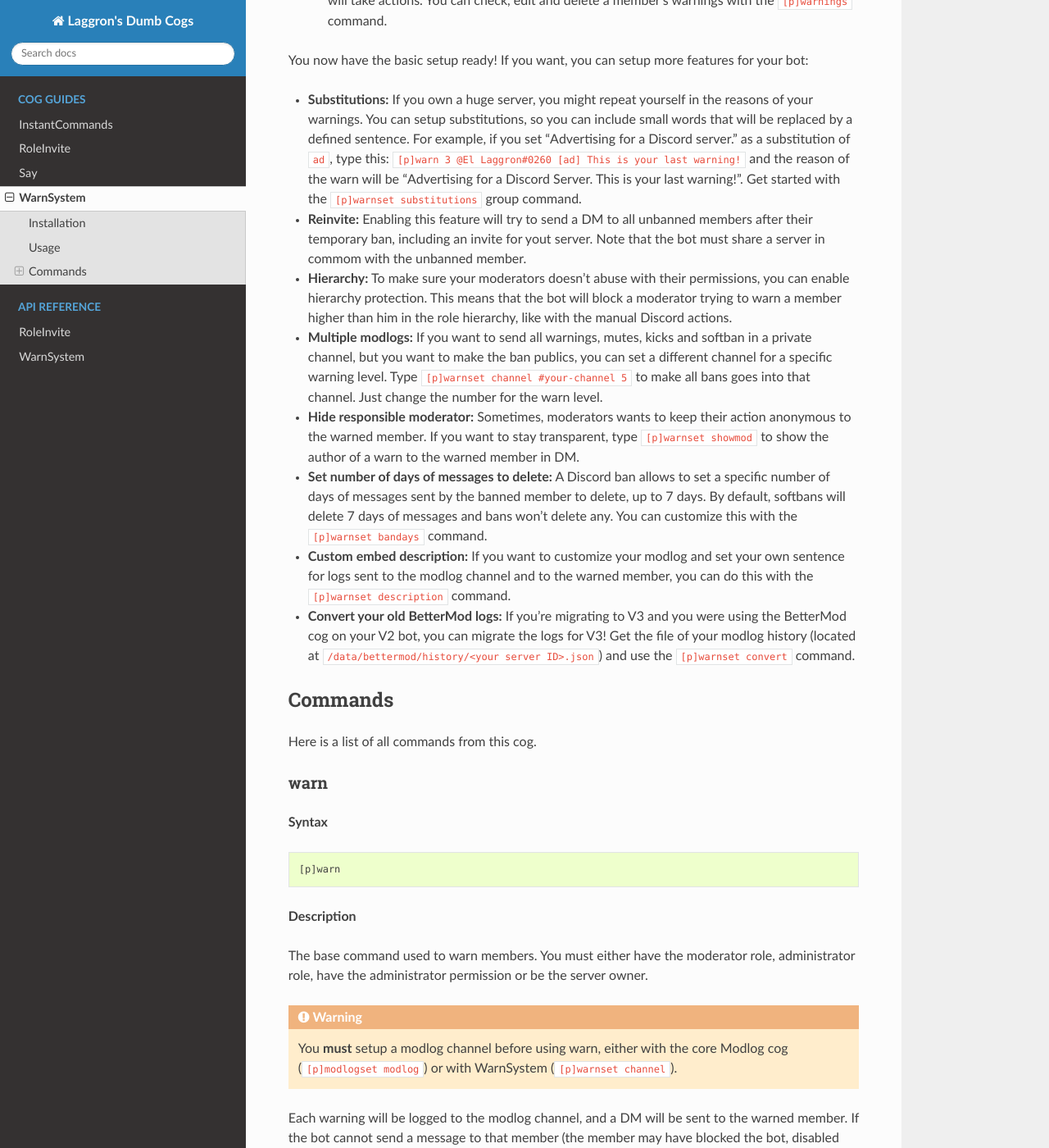
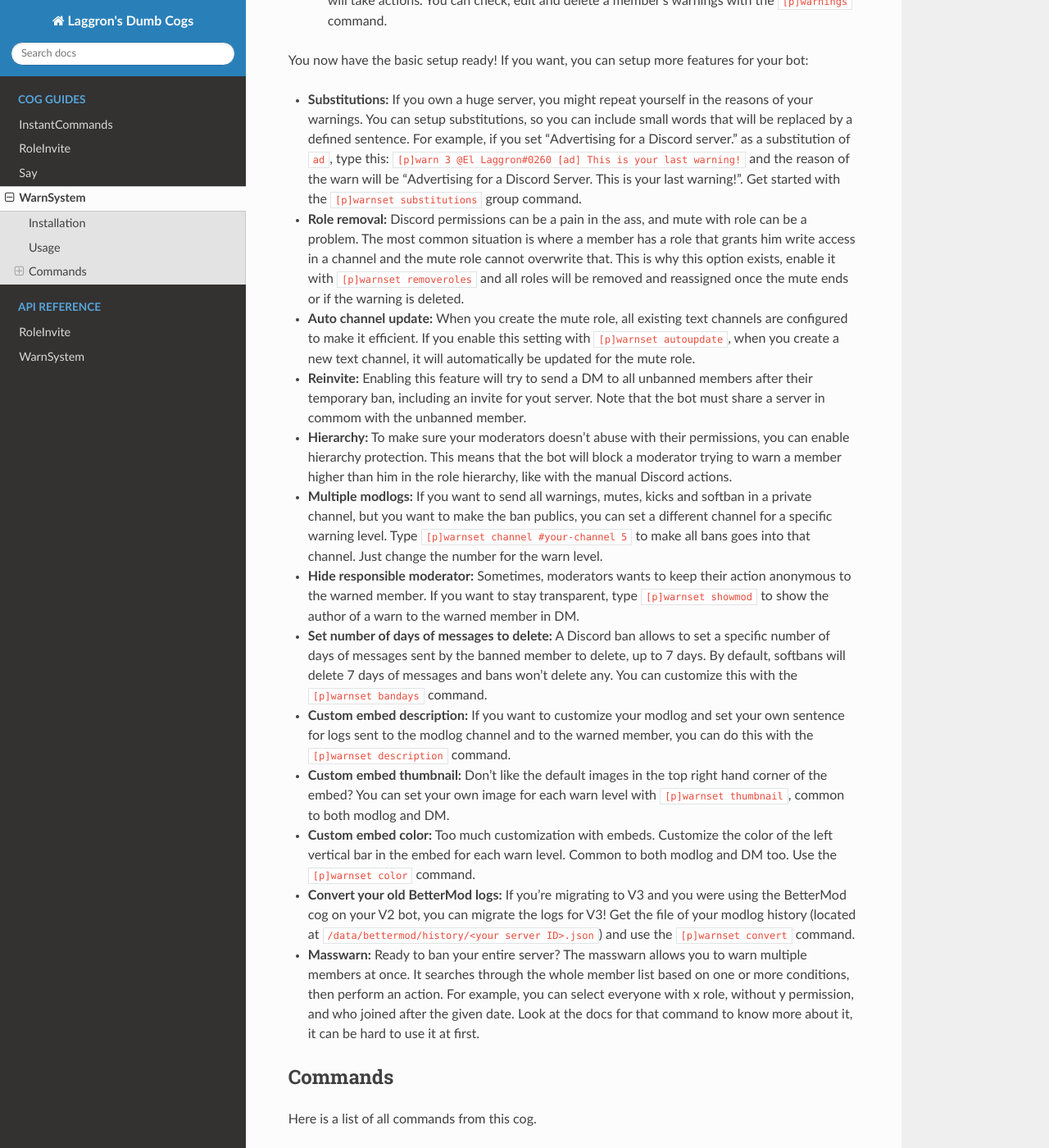
Before and after one commit to laggron42/Laggrons-Dumb-Cogs, a Sphinx documentation site: the page built from docs/warnsystem.rst, in a window 1280 px wide and 1400 px high, scrolled down 1829 px. Shown: the whole window at 82% size. Built offline with Sphinx 7.4.7 and the Read the Docs theme 2.0.0, drawn with Linux system fonts in a browser that asks for light colours.

Commit message:
[WarnSystem] Update the "Usage" section of docs
Signed-off-by: retke <laggron42@gmail.com>

```diff
--- a/docs/warnsystem.rst
+++ b/docs/warnsystem.rst
@@ -88,6 +88,18 @@ for your bot:
     Server. This is your last warning!". Get started with the ``[p]warnset
     substitutions`` group command.
 
+*   **Role removal:** Discord permissions can be a pain in the ass, and mute
+    with role can be a problem. The most common situation is where a member
+    has a role that grants him write access in a channel and the mute role
+    cannot overwrite that. This is why this option exists, enable it with
+    ``[p]warnset removeroles`` and all roles will be removed and reassigned
+    once the mute ends or if the warning is deleted.
+
+*   **Auto channel update:** When you create the mute role, all existing text
+    channels are configured to make it efficient. If you enable this setting
+    with ``[p]warnset autoupdate``, when you create a new text channel, it
+    will automatically be updated for the mute role.
+
 *   **Reinvite:** Enabling this feature will try to send a DM to all unbanned
     members after their temporary ban, including an invite for yout server.
     Note that the bot must share a server in commom with the unbanned member.
@@ -118,11 +130,26 @@ for your bot:
     your own sentence for logs sent to the modlog channel and to the warned
     member, you can do this with the ``[p]warnset description`` command.
 
+*   **Custom embed thumbnail:** Don't like the default images in the top right
+    hand corner of the embed? You can set your own image for each warn level
+    with ``[p]warnset thumbnail``, common to both modlog and DM.
+
+*   **Custom embed color:** Too much customization with embeds. Customize the
+    color of the left vertical bar in the embed for each warn level. Common to
+    both modlog and DM too. Use the ``[p]warnset color`` command.
+
 *   **Convert your old BetterMod logs:** If you're migrating to V3 and you were
     using the BetterMod cog on your V2 bot, you can migrate the logs for V3!
     Get the file of your modlog history (located at
     ``/data/bettermod/history/<your server ID>.json``) and use the ``[p]warnset
     convert`` command.
+
+*   **Masswarn:** Ready to ban your entire server? The masswarn allows you to
+    warn multiple members at once. It searches through the whole member list
+    based on one or more conditions, then perform an action. For example, you
+    can select everyone with x role, without y permission, and who joined after
+    the given date. Look at the docs for that command to know more about it,
+    it can be hard to use it at first.
 
 --------
 Commands
```
Also changed, not shown: other parts of docs/warnsystem.rst (+1 -1 lines).
